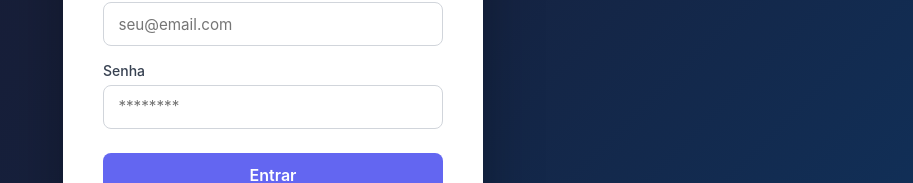
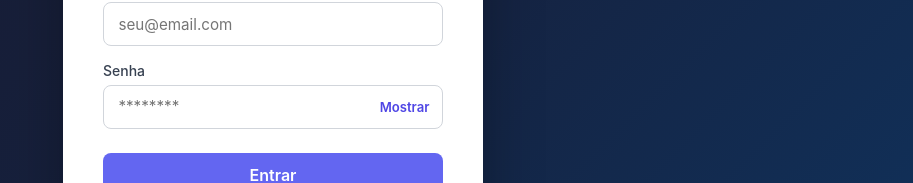
Before and after one commit to yLuiz/senior-challenge-conecthus, a React (Vite) app in the folder frontend/: page /login in a window 1280 px wide. Shown: the part 325-508 px from the top of the page, without its empty margins (367-1280 px from the left). Built offline with nearby package versions, Linux system fonts and the light colour scheme; no server answers.

Commit message:
feat: add toggle button to show and hide password in login and register forms

```diff
--- a/frontend/src/pages/Auth.module.css
+++ b/frontend/src/pages/Auth.module.css
@@ -59,6 +59,33 @@
   transition: border-color 0.2s;
 }
 
+.passwordField {
+  position: relative;
+}
+
+.passwordInput {
+  padding-right: 4.8rem;
+  width: 100%;
+}
+
+.togglePassword {
+  position: absolute;
+  top: 50%;
+  right: 0.65rem;
+  transform: translateY(-50%);
+  border: none;
+  background: transparent;
+  color: #4f46e5;
+  font-size: 0.82rem;
+  font-weight: 600;
+  cursor: pointer;
+  padding: 0.15rem 0.2rem;
+}
+
+.togglePassword:hover {
+  color: #4338ca;
+}
+
 .input:focus {
   border-color: #6366f1;
   box-shadow: 0 0 0 3px rgba(99, 102, 241, 0.15);
--- a/frontend/src/pages/Login.tsx
+++ b/frontend/src/pages/Login.tsx
@@ -6,6 +6,7 @@ import styles from './Auth.module.css';
 export function LoginPage() {
   const [email, setEmail] = useState('');
   const [password, setPassword] = useState('');
+  const [showPassword, setShowPassword] = useState(false);
   const [error, setError] = useState('');
   const [isLoading, setIsLoading] = useState(false);
   const { login } = useAuth();
@@ -50,14 +51,23 @@ export function LoginPage() {
 
           <div className={styles.field}>
             <label className={styles.label}>Senha</label>
+            <div className={styles.passwordField}>
               <input
-              type="password"
+                type={showPassword ? 'text' : 'password'}
                 value={password}
                 onChange={(e) => setPassword(e.target.value)}
-              className={styles.input}
+                className={`${styles.input} ${styles.passwordInput}`}
                 placeholder="********"
                 required
               />
+              <button
+                type="button"
+                className={styles.togglePassword}
+                onClick={() => setShowPassword((current) => !current)}
+              >
+                {showPassword ? 'Ocultar' : 'Mostrar'}
+              </button>
+            </div>
           </div>
 
           <button type="submit" className={styles.btn} disabled={isLoading}>
--- a/frontend/src/pages/Register.tsx
+++ b/frontend/src/pages/Register.tsx
@@ -7,6 +7,7 @@ export function RegisterPage() {
   const [name, setName] = useState('');
   const [email, setEmail] = useState('');
   const [password, setPassword] = useState('');
+  const [showPassword, setShowPassword] = useState(false);
   const [error, setError] = useState('');
   const [isLoading, setIsLoading] = useState(false);
   const { register } = useAuth();
@@ -15,9 +16,10 @@ export function RegisterPage() {
   const handleSubmit = async (e: FormEvent) => {
     e.preventDefault();
     if (password.length < 6) {
-      setError('A senha deve ter no mínimo 6 caracteres');
+      setError('A senha deve ter no minimo 6 caracteres');
       return;
     }
+
     setError('');
     setIsLoading(true);
     try {
@@ -65,14 +67,23 @@ export function RegisterPage() {
 
           <div className={styles.field}>
             <label className={styles.label}>Senha</label>
-            <input
-              type="password"
-              value={password}
-              onChange={(e) => setPassword(e.target.value)}
-              className={styles.input}
-              placeholder="Mínimo 6 caracteres"
-              required
-            />
+            <div className={styles.passwordField}>
+              <input
+                type={showPassword ? 'text' : 'password'}
+                value={password}
+                onChange={(e) => setPassword(e.target.value)}
+                className={`${styles.input} ${styles.passwordInput}`}
+                placeholder="Minimo 6 caracteres"
+                required
+              />
+              <button
+                type="button"
+                className={styles.togglePassword}
+                onClick={() => setShowPassword((current) => !current)}
+              >
+                {showPassword ? 'Ocultar' : 'Mostrar'}
+              </button>
+            </div>
           </div>
 
           <button type="submit" className={styles.btn} disabled={isLoading}>
@@ -81,7 +92,7 @@ export function RegisterPage() {
         </form>
 
         <p className={styles.footer}>
-          Já tem conta?{' '}
+          Ja tem conta?{' '}
           <Link to="/login" className={styles.link}>
             Entrar
           </Link>
```
Lines whose indentation alone changed are shown as unchanged.
